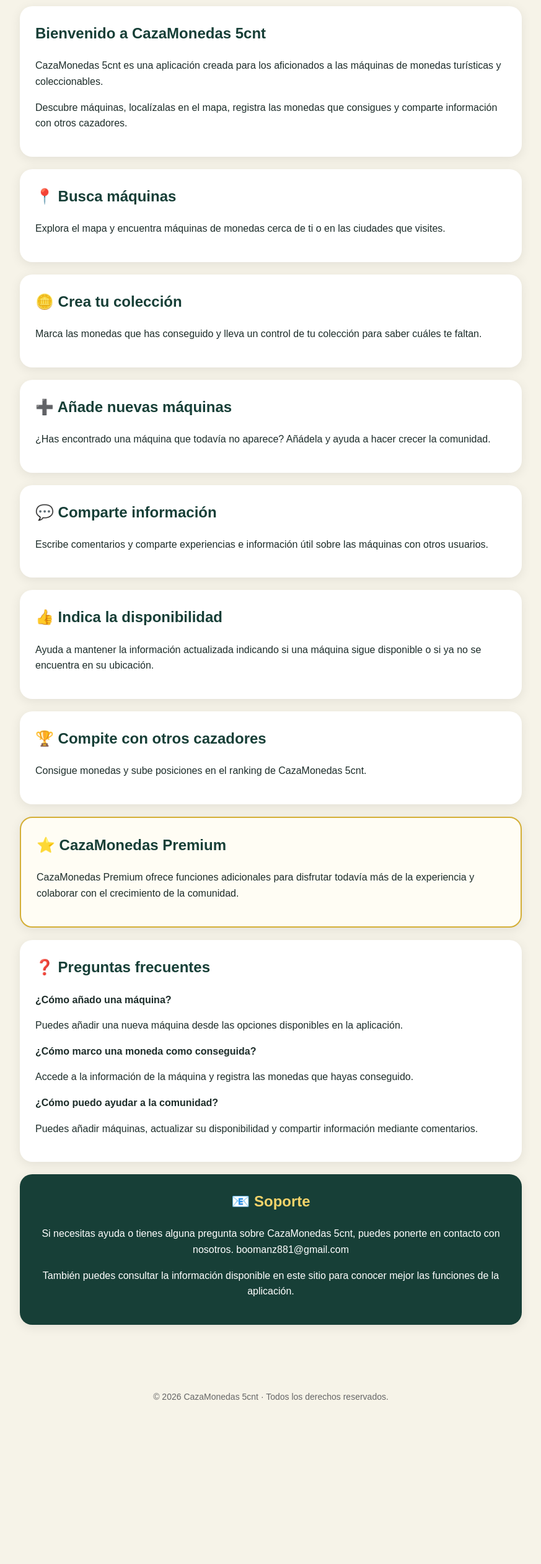
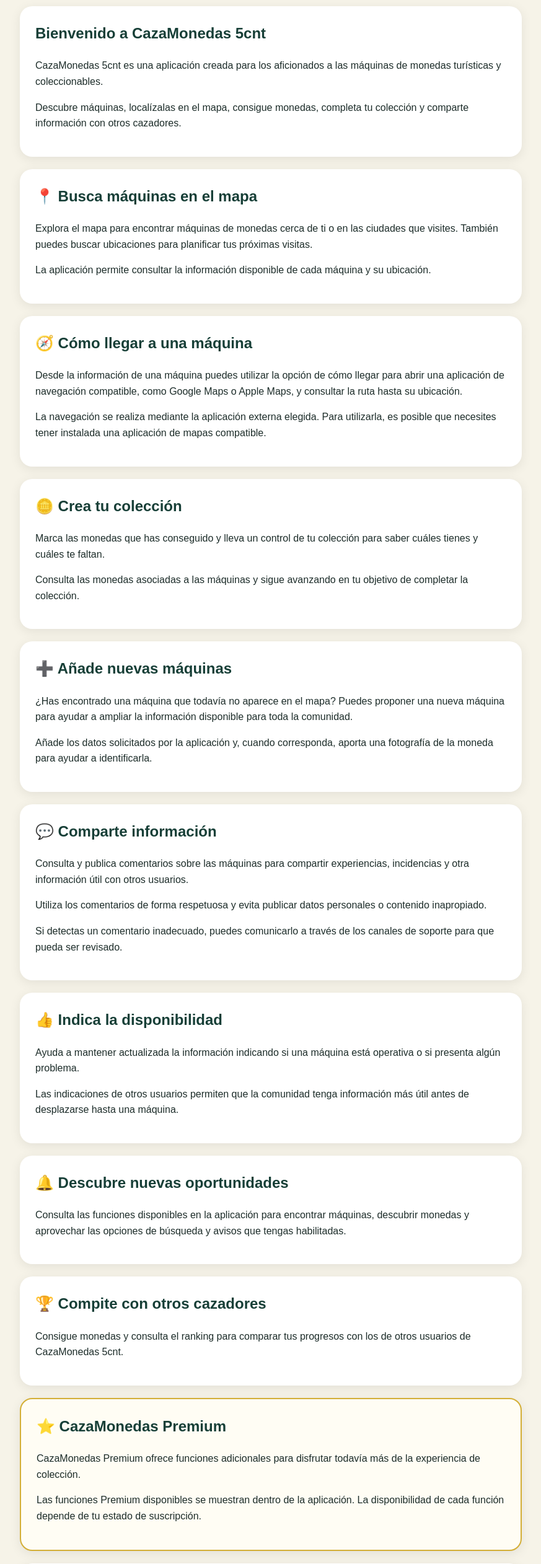
Before and after one commit to Boomanz-maker/cazamonedas-soporte, a plain HTML site: page index.html in a window 1280 px wide. Shown: the part 240-2764 px from the top of the page at 62% size, without its empty margins (203-1076 px from the left). Before the commit the page ends 2530 px from the top, so only its background shows below. Drawn offline with Linux system fonts and the light colour scheme.

Commit message:
Actualizar index.html

```diff
--- a/index.html
+++ b/index.html
@@ -2,9 +2,10 @@
 <html lang="es">
 <head>
   <meta charset="UTF-8">
+  <meta name="viewport" content="width=device-width, initial-scale=1.0">
 
-  <meta name="viewport"
-        content="width=device-width, initial-scale=1.0">
+  <meta name="description"
+        content="Página de soporte de CazaMonedas 5cnt. Aprende a localizar máquinas, coleccionar monedas y utilizar las funciones de la aplicación.">
 
   <title>CazaMonedas 5cnt - Soporte</title>
 
@@ -66,6 +67,10 @@
       margin-bottom: 10px;
     }
 
+    a {
+      overflow-wrap: anywhere;
+    }
+
     .premium {
       border: 2px solid #d4af37;
       background: #fffdf4;
@@ -115,10 +120,8 @@
 
 <header>
   <h1>🪙 CazaMonedas 5cnt</h1>
-
   <p>Encuentra, colecciona y comparte máquinas de monedas.</p>
 </header>
-
 
 <main>
 
@@ -131,127 +134,242 @@
     </p>
 
     <p>
-      Descubre máquinas, localízalas en el mapa, registra las monedas
-      que consigues y comparte información con otros cazadores.
+      Descubre máquinas, localízalas en el mapa, consigue monedas,
+      completa tu colección y comparte información con otros cazadores.
     </p>
   </section>
 
-
   <section class="card">
-    <h2>📍 Busca máquinas</h2>
+    <h2>📍 Busca máquinas en el mapa</h2>
 
     <p>
-      Explora el mapa y encuentra máquinas de monedas cerca de ti
-      o en las ciudades que visites.
+      Explora el mapa para encontrar máquinas de monedas cerca de ti
+      o en las ciudades que visites. También puedes buscar ubicaciones
+      para planificar tus próximas visitas.
+    </p>
+
+    <p>
+      La aplicación permite consultar la información disponible
+      de cada máquina y su ubicación.
     </p>
   </section>
 
+  <section class="card">
+    <h2>🧭 Cómo llegar a una máquina</h2>
+
+    <p>
+      Desde la información de una máquina puedes utilizar la opción
+      de cómo llegar para abrir una aplicación de navegación compatible,
+      como Google Maps o Apple Maps, y consultar la ruta hasta su ubicación.
+    </p>
+
+    <p>
+      La navegación se realiza mediante la aplicación externa elegida.
+      Para utilizarla, es posible que necesites tener instalada una
+      aplicación de mapas compatible.
+    </p>
+  </section>
 
   <section class="card">
     <h2>🪙 Crea tu colección</h2>
 
     <p>
       Marca las monedas que has conseguido y lleva un control de tu
-      colección para saber cuáles te faltan.
+      colección para saber cuáles tienes y cuáles te faltan.
+    </p>
+
+    <p>
+      Consulta las monedas asociadas a las máquinas y sigue avanzando
+      en tu objetivo de completar la colección.
     </p>
   </section>
-
 
   <section class="card">
     <h2>➕ Añade nuevas máquinas</h2>
 
     <p>
-      ¿Has encontrado una máquina que todavía no aparece?
-      Añádela y ayuda a hacer crecer la comunidad.
+      ¿Has encontrado una máquina que todavía no aparece en el mapa?
+      Puedes proponer una nueva máquina para ayudar a ampliar la
+      información disponible para toda la comunidad.
+    </p>
+
+    <p>
+      Añade los datos solicitados por la aplicación y, cuando
+      corresponda, aporta una fotografía de la moneda para ayudar
+      a identificarla.
     </p>
   </section>
-
 
   <section class="card">
     <h2>💬 Comparte información</h2>
 
     <p>
-      Escribe comentarios y comparte experiencias e información útil
-      sobre las máquinas con otros usuarios.
+      Consulta y publica comentarios sobre las máquinas para compartir
+      experiencias, incidencias y otra información útil con otros
+      usuarios.
+    </p>
+
+    <p>
+      Utiliza los comentarios de forma respetuosa y evita publicar
+      datos personales o contenido inapropiado.
+    </p>
+
+    <p>
+      Si detectas un comentario inadecuado, puedes comunicarlo a
+      través de los canales de soporte para que pueda ser revisado.
     </p>
   </section>
-
 
   <section class="card">
     <h2>👍 Indica la disponibilidad</h2>
 
     <p>
-      Ayuda a mantener la información actualizada indicando si una
-      máquina sigue disponible o si ya no se encuentra en su ubicación.
+      Ayuda a mantener actualizada la información indicando si una
+      máquina está operativa o si presenta algún problema.
+    </p>
+
+    <p>
+      Las indicaciones de otros usuarios permiten que la comunidad
+      tenga información más útil antes de desplazarse hasta una máquina.
     </p>
   </section>
 
+  <section class="card">
+    <h2>🔔 Descubre nuevas oportunidades</h2>
+
+    <p>
+      Consulta las funciones disponibles en la aplicación para
+      encontrar máquinas, descubrir monedas y aprovechar las opciones
+      de búsqueda y avisos que tengas habilitadas.
+    </p>
+  </section>
 
   <section class="card">
     <h2>🏆 Compite con otros cazadores</h2>
 
     <p>
-      Consigue monedas y sube posiciones en el ranking de
-      CazaMonedas 5cnt.
+      Consigue monedas y consulta el ranking para comparar tus
+      progresos con los de otros usuarios de CazaMonedas 5cnt.
     </p>
   </section>
-
 
   <section class="card premium">
     <h2>⭐ CazaMonedas Premium</h2>
 
     <p>
       CazaMonedas Premium ofrece funciones adicionales para disfrutar
-      todavía más de la experiencia y colaborar con el crecimiento
-      de la comunidad.
+      todavía más de la experiencia de colección.
+    </p>
+
+    <p>
+      Las funciones Premium disponibles se muestran dentro de la
+      aplicación. La disponibilidad de cada función depende de tu
+      estado de suscripción.
     </p>
   </section>
-
 
   <section class="card">
     <h2>❓ Preguntas frecuentes</h2>
 
-    <p><strong>¿Cómo añado una máquina?</strong></p>
+    <p><strong>¿Cómo encuentro una máquina?</strong></p>
+    <p>
+      Abre el mapa y explora las ubicaciones disponibles. Selecciona
+      una máquina para consultar su información.
+    </p>
 
+    <p><strong>¿Cómo puedo llegar hasta una máquina?</strong></p>
     <p>
-      Puedes añadir una nueva máquina desde las opciones disponibles
-      en la aplicación.
+      Abre la información de la máquina y pulsa la opción de cómo
+      llegar. Si tienes una aplicación compatible, podrás abrir
+      Google Maps, Apple Maps u otra aplicación de navegación
+      disponible para consultar la ruta.
+    </p>
+
+    <p><strong>¿Necesito activar mi ubicación?</strong></p>
+    <p>
+      Algunas funciones, como mostrar tu posición o localizar
+      máquinas cercanas, pueden necesitar permiso de ubicación.
+      Puedes gestionar estos permisos desde los ajustes de tu dispositivo.
     </p>
 
     <p><strong>¿Cómo marco una moneda como conseguida?</strong></p>
+    <p>
+      Accede a la información de la máquina y utiliza las opciones
+      disponibles para registrar las monedas que has conseguido.
+    </p>
 
+    <p><strong>¿Cómo añado una máquina?</strong></p>
     <p>
-      Accede a la información de la máquina y registra las monedas
-      que hayas conseguido.
+      Utiliza la opción de añadir máquina disponible en la aplicación
+      y completa los datos solicitados.
     </p>
 
     <p><strong>¿Cómo puedo ayudar a la comunidad?</strong></p>
+    <p>
+      Puedes aportar nuevas máquinas, informar sobre su disponibilidad
+      y compartir información útil mediante los comentarios.
+    </p>
 
+    <p><strong>¿Cómo funciona Premium?</strong></p>
     <p>
-      Puedes añadir máquinas, actualizar su disponibilidad y compartir
-      información mediante comentarios.
+      Consulta el apartado Premium dentro de la aplicación para ver
+      las funciones incluidas y las opciones de compra disponibles.
+    </p>
+
+    <p><strong>¿Cómo comunico un problema o un comentario inapropiado?</strong></p>
+    <p>
+      Ponte en contacto con el soporte indicando el problema y,
+      si es posible, la máquina o la función afectada.
     </p>
   </section>
 
+  <section class="card">
+    <h2>🔒 Privacidad</h2>
+
+    <p>
+      CazaMonedas 5cnt puede utilizar los permisos que concedas
+      para ofrecer determinadas funciones, como la localización.
+      Los datos tratados dependen de las funciones que utilices.
+    </p>
+
+    <p>
+      Puedes consultar la política de privacidad para obtener
+      información sobre el tratamiento de datos y los servicios
+      externos utilizados por la aplicación.
+    </p>
+
+    <!-- Sustituye esta URL por la dirección pública real de tu política. -->
+    <p>
+      <a href="URL_PUBLICA_DE_TU_POLITICA_DE_PRIVACIDAD">
+        Consultar la política de privacidad
+      </a>
+    </p>
+  </section>
 
   <section class="card contact">
     <h2>📧 Soporte</h2>
 
     <p>
-      Si necesitas ayuda o tienes alguna pregunta sobre
-      CazaMonedas 5cnt, puedes ponerte en contacto con nosotros.
-      boomanz881@gmail.com
+      Si necesitas ayuda, tienes alguna pregunta o quieres comunicar
+      un problema relacionado con CazaMonedas 5cnt, puedes escribirnos.
     </p>
 
     <p>
-      También puedes consultar la información disponible en este sitio
-      para conocer mejor las funciones de la aplicación.
+      <a class="button"
+         href="mailto:boomanz881@gmail.com?subject=Soporte%20CazaMonedas%205cnt">
+        Contactar con soporte
+      </a>
     </p>
 
+    <p>
+      Correo electrónico:
+      <a href="mailto:boomanz881@gmail.com" style="color: #f3d36a;">
+        boomanz881@gmail.com
+      </a>
+    </p>
   </section>
 
 </main>
-
 
 <footer>
   © 2026 CazaMonedas 5cnt · Todos los derechos reservados.
```
